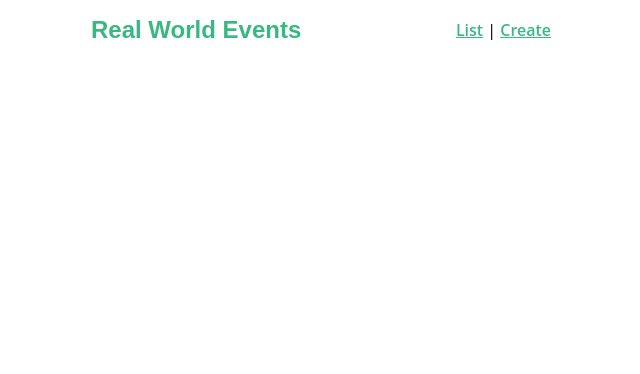
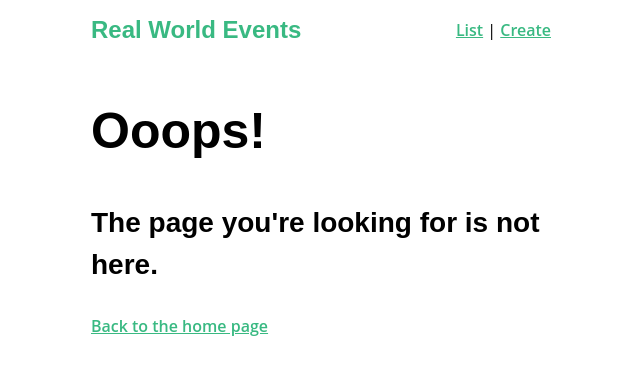
Before and after one commit to joelquek/real-world-vue, a Vue app: page /404 in a window 1280 px wide. Shown: the top 374 px of the page, without its empty margins (319-959 px from the left). Built offline with nearby package versions, Linux system fonts and the light colour scheme.

Commit message:
added NotFound view

```diff
--- a/src/router.js
+++ b/src/router.js
@@ -3,6 +3,7 @@
 import EventCreate from './views/EventCreate.vue'
 import EventList from './views/EventList.vue'
 import EventShow from './views/EventShow.vue'
+import NotFound from './views/NotFound.vue'
 import NProgress from 'nprogress'
 import store from './store/store'
 
@@ -33,6 +34,15 @@
       path: '/event/create',
       name: 'event-create',
       component: EventCreate
+    },
+    {
+      path: '/404',
+      name: '404',
+      component: NotFound,
+    },
+    {
+      path: '*',
+      redirect: { name : '404'}
     }
   ]
 })
--- /dev/null
+++ b/src/views/NotFound.vue
@@ -0,0 +1,11 @@
+<template>
+    <div>
+        <h1>
+            Ooops!
+        </h1>
+        <h3>
+            The page you're looking for is not here.
+        </h3>
+        <router-link :to="{ name : 'event-list' }">Back to the home page</router-link>
+    </div>
+</template>
```
Also changed, not shown: 1 other file (tests, documents, lock files or other folders).
